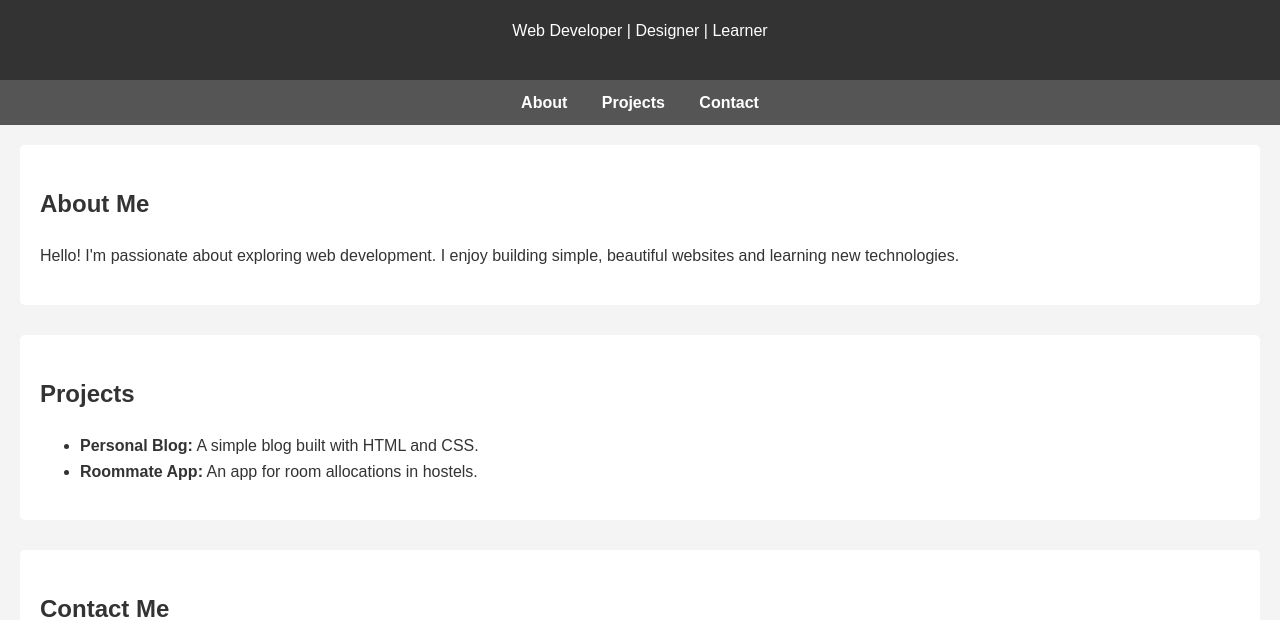
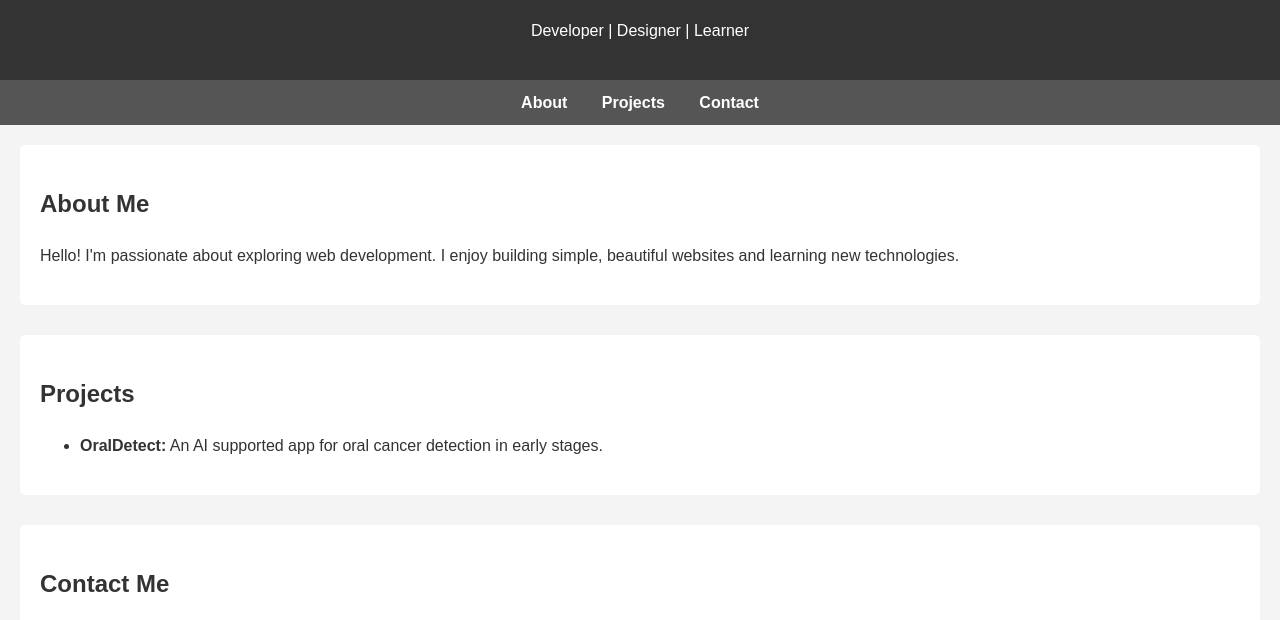
Before and after one commit to githinciril/portfolio, a plain HTML site: page index.html in a window 1280 px wide. Shown: the part 96-716 px from the top of the page. Drawn offline with Linux system fonts and the light colour scheme.

Commit message:
Revise header text and update project details
Updated the description in the header and modified the projects list.

```diff
--- a/index.html
+++ b/index.html
@@ -9,7 +9,7 @@
 <body>
   <header>
     <h1>Githin Ciril</h1>
-    <p>Web Developer | Designer | Learner</p>
+    <p>Developer | Designer | Learner</p>
   </header>
 
   <nav>
@@ -27,8 +27,7 @@
     <section id="projects">
       <h2>Projects</h2>
       <ul>
-        <li><strong>Personal Blog:</strong> A simple blog built with HTML and CSS.</li>
-        <li><strong>Roommate App:</strong> An app for room allocations in hostels.</li>
+        <li><strong>OralDetect:</strong> An AI supported app for oral cancer detection in early stages.</li>
       </ul>
     </section>
 
```
